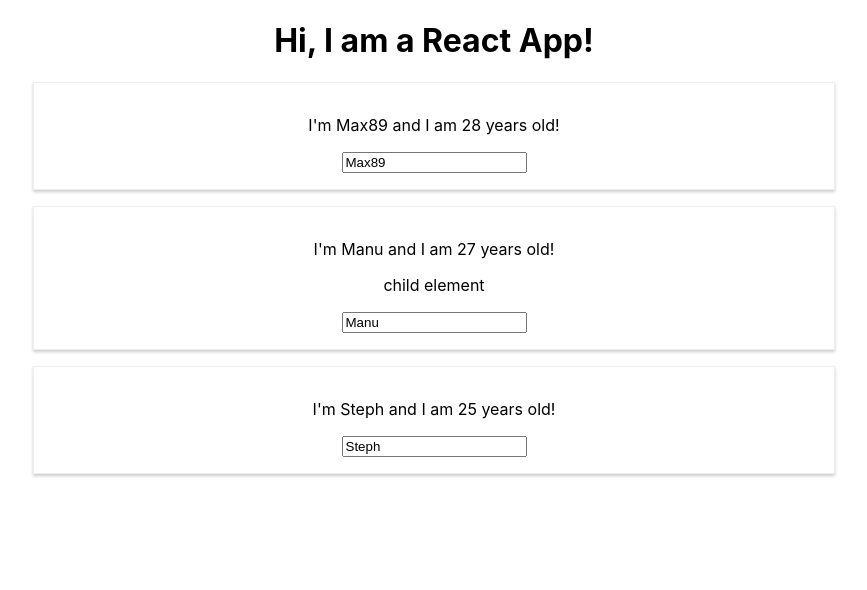
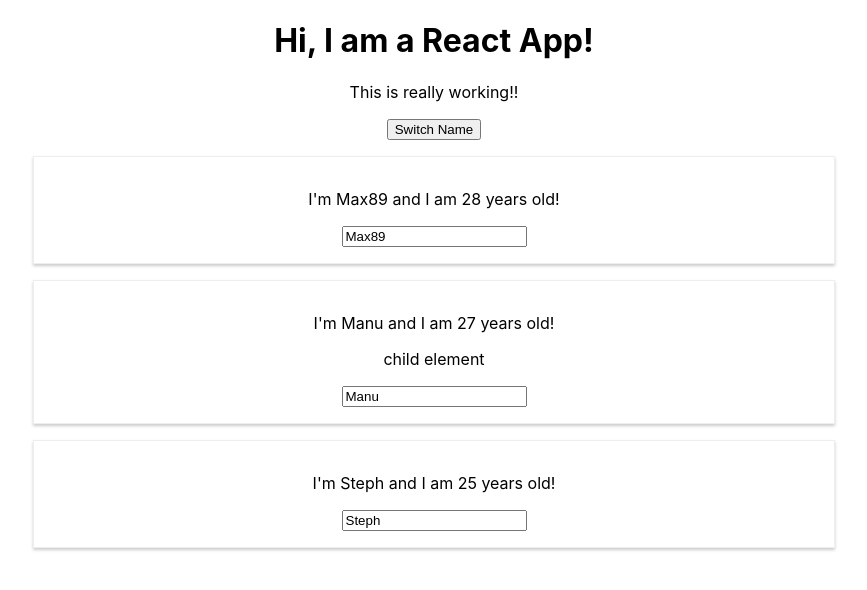
Before and after one commit to shurui91/algtoolbox, a React (Create React App) app: page / in a window 1280 px wide. Shown: the top 590 px of the page, without its empty margins (206-1073 px from the left). Built offline with nearby package versions, Linux system fonts and the light colour scheme.

Commit message:
lecture 39

```diff
--- a/src/App.js
+++ b/src/App.js
@@ -6,10 +6,17 @@
 	state = {
 		persons: [{ name: 'Max89', age: 28 }, { name: 'Manu', age: 27 }, { name: 'Steph', age: 25 }]
 	};
+
+	switchNameHandler = () => {
+		console.log('was clicked');
+	};
+
 	render() {
 		return (
 			<div className="App">
 				<h1>Hi, I am a React App!</h1>
+				<p>This is really working!!</p>
+				<button onClick={this.switchNameHandler}>Switch Name</button>
 				<Person name={this.state.persons[0].name} age={this.state.persons[0].age} />
 				<Person name={this.state.persons[1].name} age={this.state.persons[1].age}>
 					child element
```
